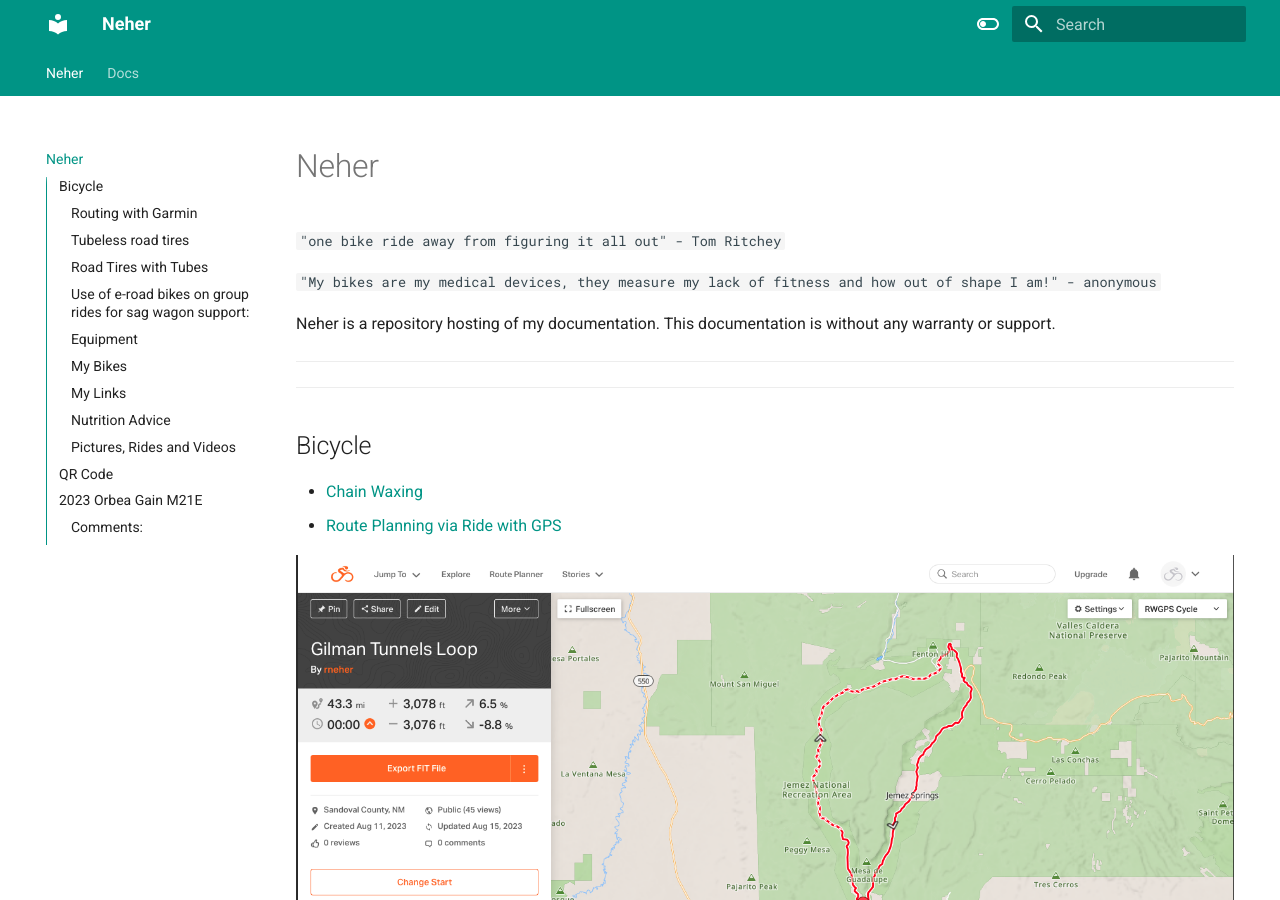
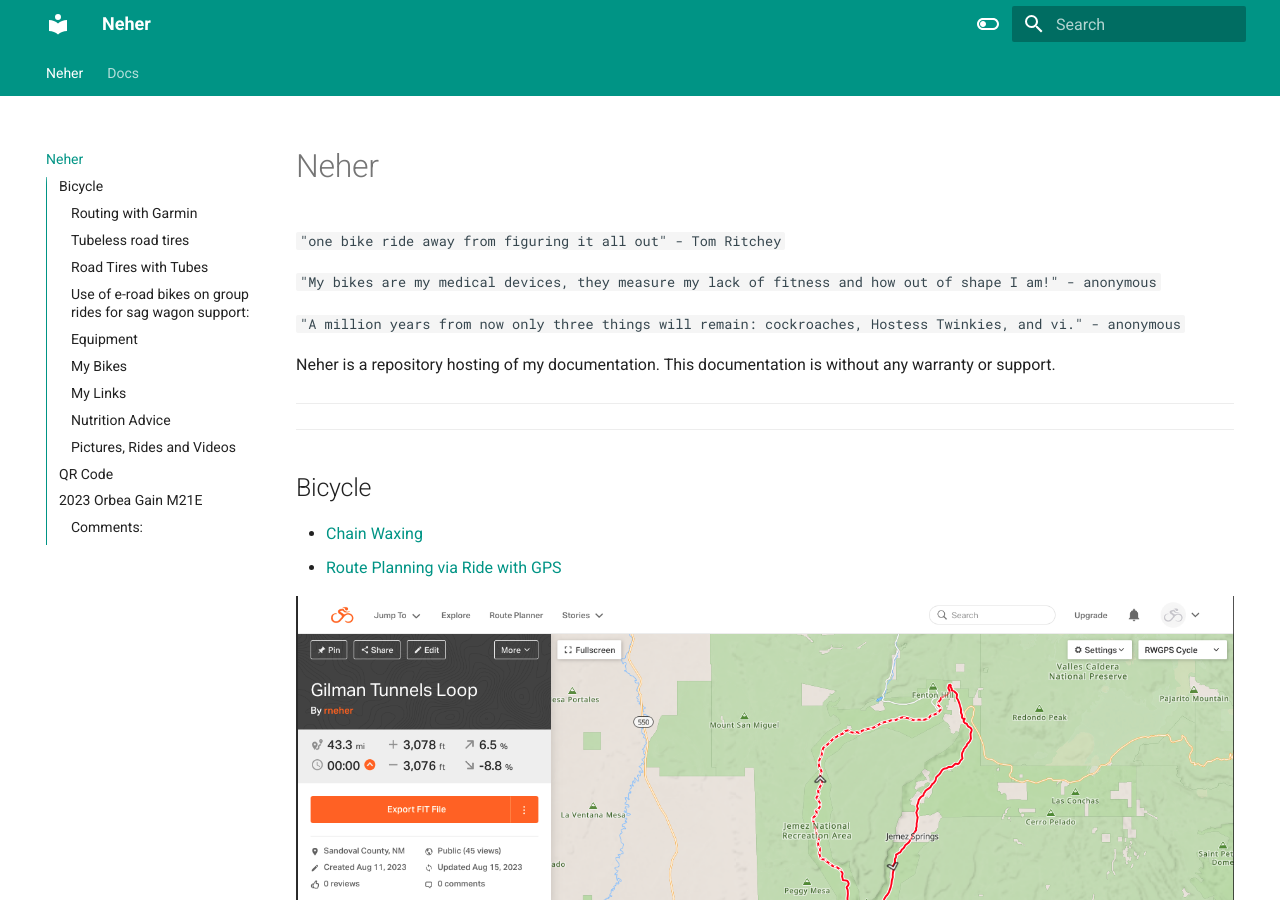
Before and after one commit to rneher-igel/Neher, an MkDocs documentation site: the page built from docs/index.md, in a window 1280 px wide and 900 px high. Built offline with MkDocs 1.6.1 and Material for MkDocs 9.7.7, drawn with Linux system fonts in a browser that asks for light colours.

Commit message:
vi quote

```diff
--- a/docs/index.md
+++ b/docs/index.md
@@ -3,6 +3,8 @@
 `"one bike ride away from figuring it all out" - Tom Ritchey`
 
 `"My bikes are my medical devices, they measure my lack of fitness and how out of shape I am!" - anonymous`
+
+`"A million years from now only three things will remain: cockroaches, Hostess Twinkies, and vi." - anonymous`
 
 Neher is a repository hosting of my documentation. This documentation is without any warranty or support.
 
```
